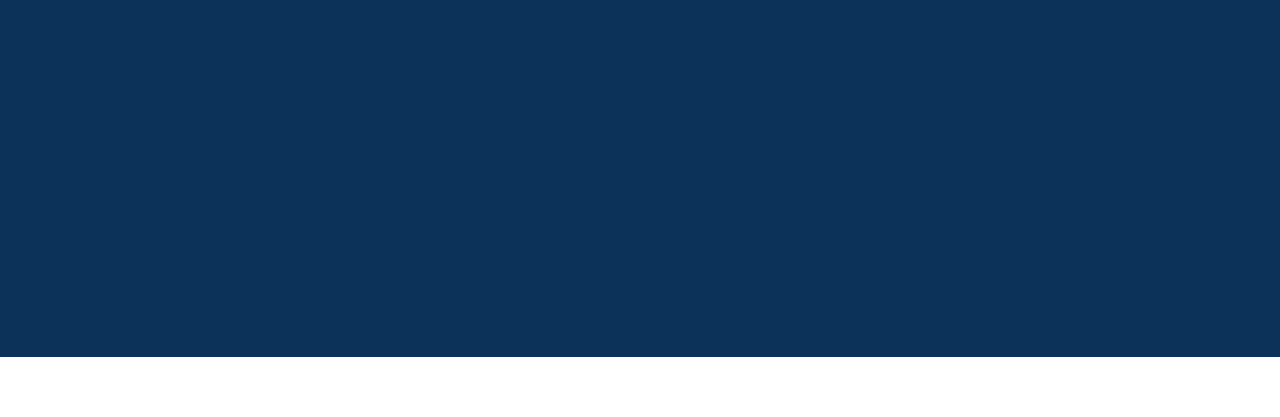
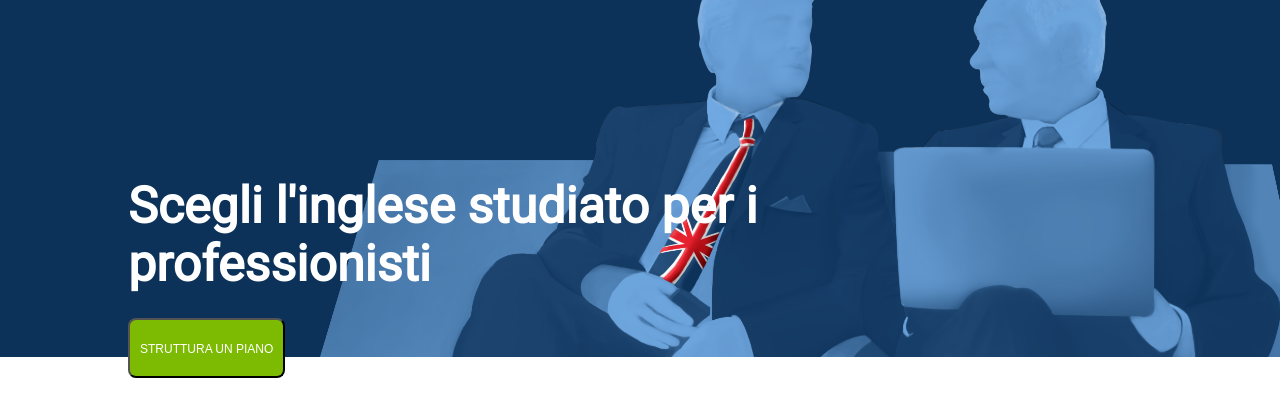
Before and after one commit to AndreaDex/htmlcss-fluentify, a plain HTML site: page index.html in a window 1280 px wide. Shown: the part 143-560 px from the top of the page. Drawn offline with Linux system fonts and the light colour scheme.

Commit message:
complete header

```diff
--- a/asset/css/style.css
+++ b/asset/css/style.css
@@ -30,6 +30,13 @@ margin: 0 10px;
 padding: 5px 20px;
 border-radius: 8px;
 
+}
+
+.big_btn{
+    height: 60px;
+    border-radius: 8px;
+    padding: 20px 10px;
+    display: inline-block;
 }
 
 .btn_out{
@@ -67,8 +74,13 @@ Header Syle
 header{
     height: 500px;
     font-size: 12px;
+    background-image: url(../img/background-header.png);
+    background-size: 1000px;
+    background-repeat: no-repeat;
+    background-position: 113% 116%;
 }
 
+/* Nav bar Style */
 nav{
     height: 70px;
     line-height: 70px;
@@ -103,9 +115,23 @@ ul > li{
 
 }
 
-ul > li > a, ul>li>button>a{
+ul > li > a, ul>li>button>a, .jumbotron button>a{
     text-decoration: none;
     color: white;
     text-transform: uppercase;
     font-size: 12px;
 }
+/* Nav bar Style */
+
+/* jumbotron style */
+
+.jumbotron{
+    width: 50%;
+    position: absolute;
+    top: 40%;
+}
+h1{
+    color: white;
+    font-size: 50px;
+    margin-bottom: 25px;
+}
--- a/index.html
+++ b/index.html
@@ -19,6 +19,8 @@
     <!-- Site header -->
     <header class="bgc_blue">
       <div class="container clearfix">
+
+        <!-- Nav Bar -->
         <nav>
             <div class="logo float">
                 <img src="./asset/img/logo.svg" alt="logo Fluentify">
@@ -42,6 +44,12 @@
                 </ul>
             </div>
         </nav>
+        <!-- Nav /Bar -->
+
+        <div class="jumbotron">
+            <h1>Scegli l'inglese studiato per i professionisti</h1>
+            <button class="big_btn bgc_green"><a href="">Struttura un piano</a></button>
+        </div>
     </div>
     </header>
     <!-- /Site header -->
```
